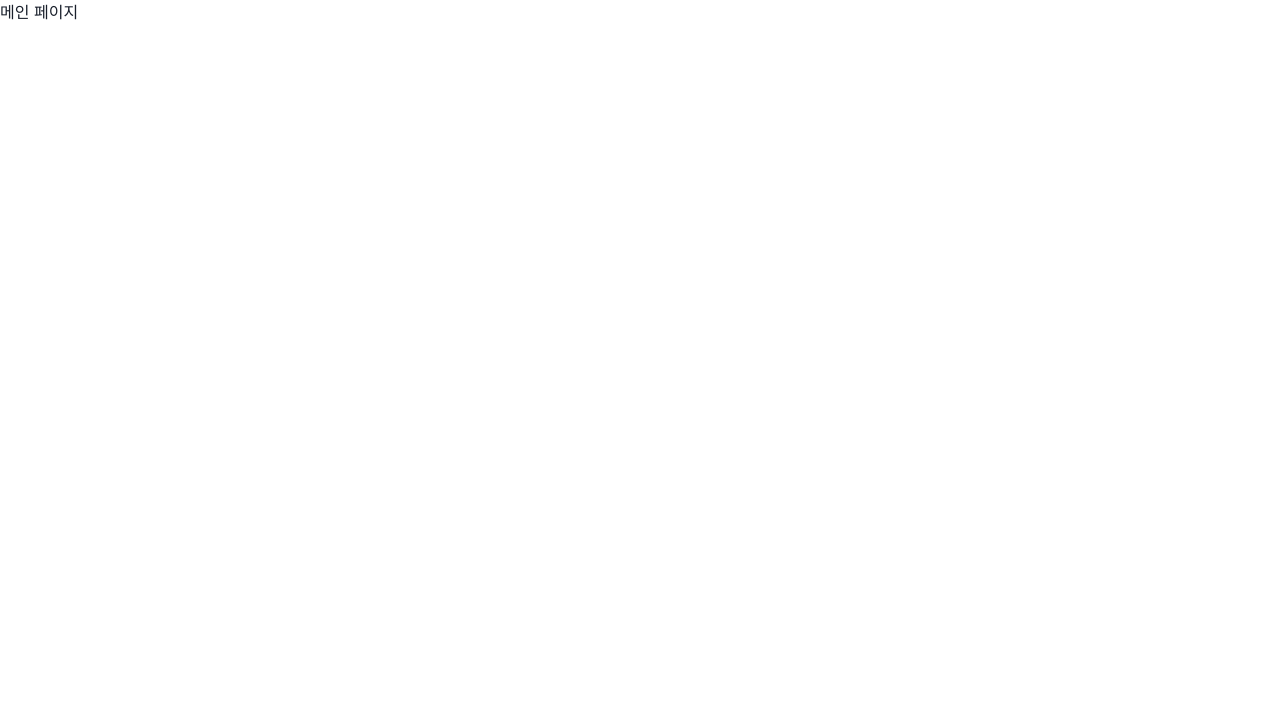
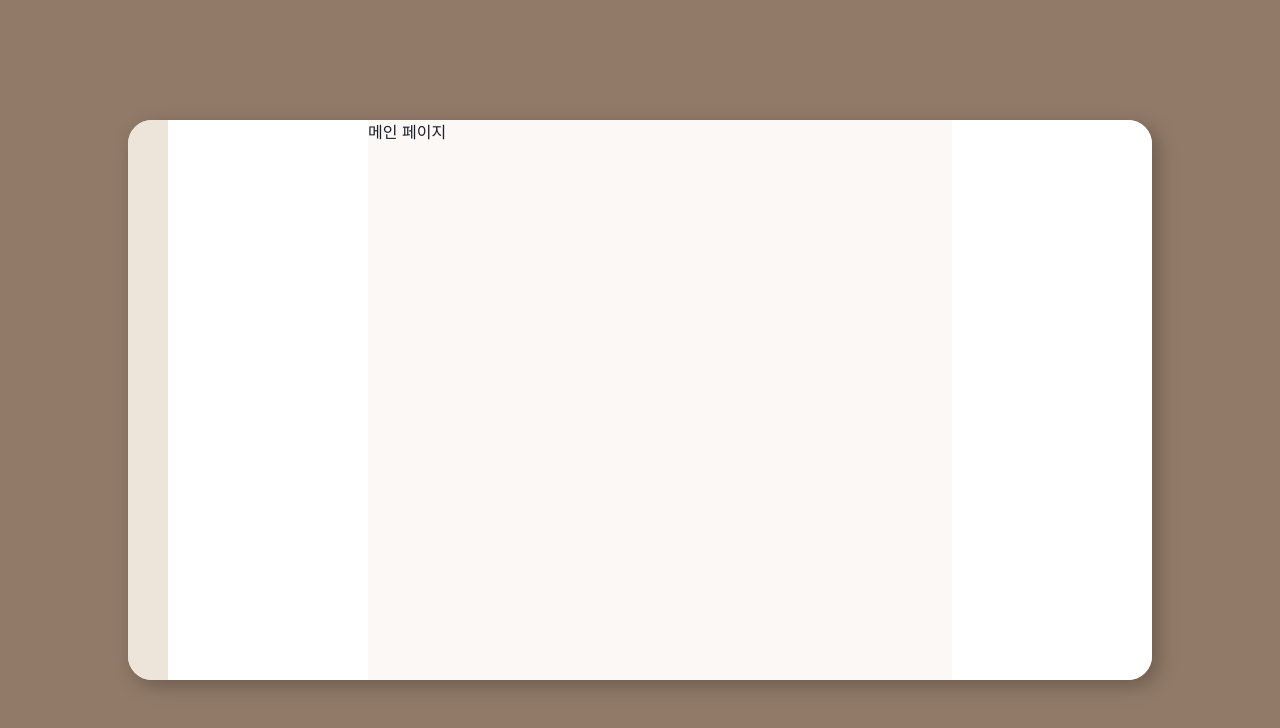
Before and after one commit to kakao-tech-campus-2nd-step3/Team6_FE, a React (Vite) app: page / in a window 1280 px wide. Shown: the top 728 px of the page. Built offline with nearby package versions, Linux system fonts and the light colour scheme.

Commit message:
Design: 공통 레이아웃 UI 추가

```diff
--- /dev/null
+++ b/src/components/features/Layout/FriendSection/index.tsx
@@ -0,0 +1,5 @@
+import { Box } from '@chakra-ui/react'
+
+export const FriendSection = () => {
+  return <Box background="white" width="200px" height="full" />
+}
--- /dev/null
+++ b/src/components/features/Layout/GroupSection/index.tsx
@@ -0,0 +1,5 @@
+import { Box } from '@chakra-ui/react'
+
+export const GroupSection = () => {
+  return <Box background="white" width="200px" height="full" />
+}
--- /dev/null
+++ b/src/components/features/Layout/SideNavigation/index.tsx
@@ -0,0 +1,5 @@
+import { Box } from '@chakra-ui/react'
+
+export const SideNavigation = () => {
+  return <Box background="brown.300" width="40px" height="full" />
+}
--- /dev/null
+++ b/src/components/features/Layout/index.tsx
@@ -0,0 +1,32 @@
+import { Outlet } from 'react-router-dom'
+
+import { Box, Flex, HStack } from '@chakra-ui/react'
+
+import { FriendSection } from './FriendSection'
+import { GroupSection } from './GroupSection'
+import { SideNavigation } from './SideNavigation'
+
+export const Layout = () => {
+  return (
+    <Flex background="brown.600" height="100vh">
+      <Flex flex="1" justifyContent="center" alignItems="center">
+        <HStack
+          background="brown.50"
+          width="1024px"
+          height="560px"
+          rounded="24px"
+          overflow="hidden"
+          gap={0}
+          boxShadow="6px 6px 20px rgba(0, 0, 0, 0.25)"
+        >
+          <SideNavigation />
+          <GroupSection />
+          <Box flex="1" height="full">
+            <Outlet />
+          </Box>
+          <FriendSection />
+        </HStack>
+      </Flex>
+    </Flex>
+  )
+}
```
Also changed, not shown: src/routes/index.tsx (+12 -5 lines).
